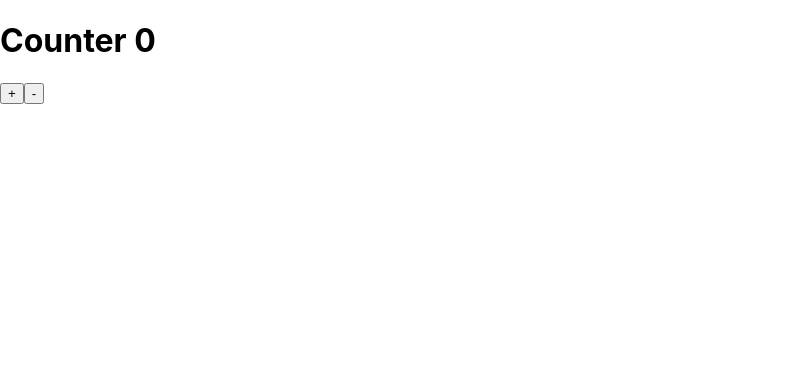
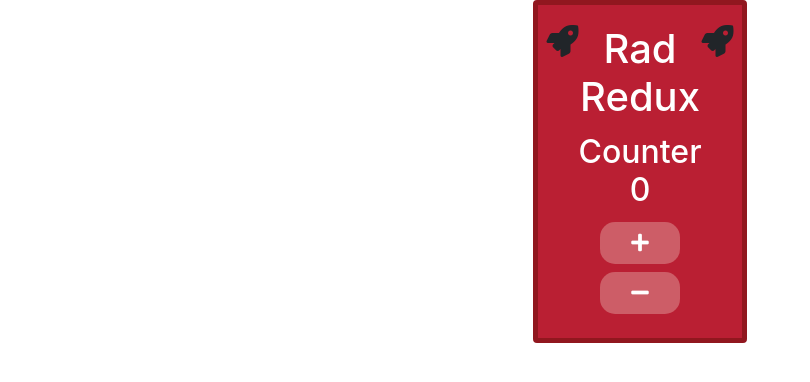
Before and after one commit to Loganmulvihill/redux-counter, a React (Create React App) app: page / in a window 1280 px wide. Shown: the top 382 px of the page, without its empty margins (0-810 px from the left). Built offline with nearby package versions, Linux system fonts and the light colour scheme.

Commit message:
added styling and rocket ship icon

```diff
--- a/public/index.html
+++ b/public/index.html
@@ -15,6 +15,10 @@
       user's mobile device or desktop. See https://developers.google.com/web/fundamentals/web-app-manifest/
     -->
     <link rel="manifest" href="%PUBLIC_URL%/manifest.json" />
+    <link rel="stylesheet" href="https://maxcdn.bootstrapcdn.com/bootstrap/4.0.0/css/bootstrap.min.css"
+      integrity="sha384-Gn5384xqQ1aoWXA+058RXPxPg6fy4IWvTNh0E263XmFcJlSAwiGgFAW/dAiS6JXm" crossorigin="anonymous">
+      <link rel="stylesheet" href="https://cdnjs.cloudflare.com/ajax/libs/font-awesome/5.11.2/css/all.min.css"
+        integrity="sha256-+N4/V/SbAFiW1MPBCXnfnP9QSN3+Keu+NlB+0ev/YKQ=" crossorigin="anonymous" />
     <!--
       Notice the use of %PUBLIC_URL% in the tags above.
       It will be replaced with the URL of the `public` folder during the build.
--- a/src/App.js
+++ b/src/App.js
@@ -1,18 +1,46 @@
 import React from 'react';
-import {useSelector, useDispatch} from 'react-redux';
-import {increment, decrement} from './actions'
+import { useSelector, useDispatch } from 'react-redux';
+import { increment, decrement } from './actions'
 
 function App() {
   const counter = useSelector(state => state.counter);
   const isLogged = useSelector(state => state.isLogged);
   const dispatch = useDispatch();
   return (
-    <div className="App">
-      <h1>Counter {counter}</h1>
-      <button onClick={() => dispatch(increment())} > + </button>
-      <button onClick={() => dispatch(decrement())} > - </button>
-      { isLogged ? <h3>Valuable Information I shouldn't see</h3> : ''}
-    </div>
+    <div className="App d-flex justify-content-center align-items-center flex-column">
+      <div className="card col-2 d-flex justify-content-center align-items-center text-center rounded card-border card-background">
+        <div className="card-body d-flex">
+          <div>
+            <i class="fa fa-rocket fa-2x" aria-hidden="true"></i>
+          </div>
+          <div>
+            <h1 className="card-title white-text">Rad Redux</h1>
+            <h2 className="white-text"> Counter {counter} </h2>
+            <div>
+              <button type="button" className="btn btn-primary button-length m-1" onClick={() => dispatch(increment())} >
+                <i className="fa fa-plus" aria-hidden="true"></i>
+              </button>
+              <button type="button" className="btn btn-primary button-length m-1" onClick={() => dispatch(decrement())} >
+                <i className="fa fa-minus" aria-hidden="true"></i>
+              </button>
+              {isLogged ? <h3>Valuable Information I shouldn't see</h3> : ''}
+            </div>
+          </div>
+          <div>
+            <i class="fa fa-rocket fa-2x" aria-hidden="true"></i>
+          </div>
+        </div>
+        {/* <div>
+          <button type="button" className="btn btn-primary button-length m-1" onClick={() => dispatch(increment())} >
+            <i className="fa fa-plus" aria-hidden="true"></i>
+            </button>
+          <button type="button" className="btn btn-primary button-length m-1" onClick={() => dispatch(decrement())} >
+          <i className="fa fa-minus" aria-hidden="true"></i>
+          </button>
+        {isLogged ? <h3>Valuable Information I shouldn't see</h3> : ''}
+      </div> */}
+      </div>
+    </div >
   );
 }
 
--- a/src/index.css
+++ b/src/index.css
@@ -11,3 +11,23 @@ code {
   font-family: source-code-pro, Menlo, Monaco, Consolas, 'Courier New',
     monospace;
 }
+
+.button-length {
+min-width:80px;
+border-radius:15px;
+font-size:1.25rem;
+background-color: #cd5d67;
+border: #cd5d67;
+}
+
+.card-border {
+  border: 5px solid #91171F;
+}
+
+.card-background {
+  background-color:#ba1f33;
+}
+
+.white-text {
+  color:white;
+}
```
